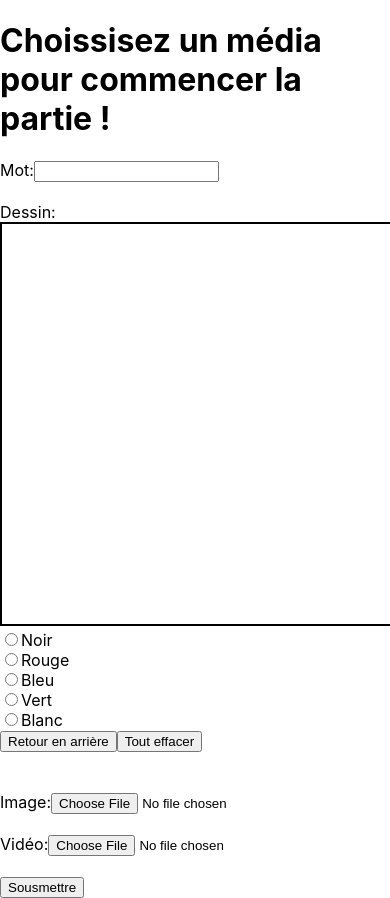
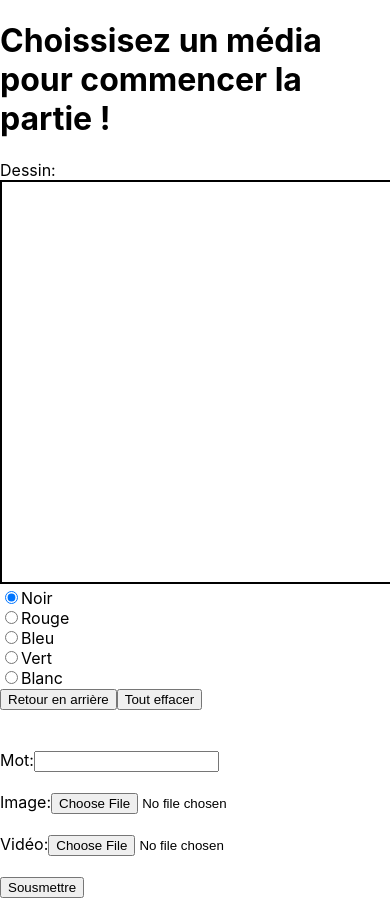
Before and after one commit to Pierre-Hugo/Projet_v1, a React (Create React App) app in the folder frontend-react/: page /export in a window 390 px wide. Built offline with nearby package versions, Linux system fonts and the light colour scheme; no server answers.

Commit message:
Version corrigée (radio buttons)
Bugs des radios buttons corrigés

Il reste à modifier le code pour que la page soit optimisée pour les téléphones au lieu d'être une version PC.

Il faut aussi corriger l'API de dessin pour que tout soit fonctionnel sur téléphones.

```diff
--- a/frontend-react/src/components/Canvas.js
+++ b/frontend-react/src/components/Canvas.js
@@ -7,7 +7,9 @@ class CanvasComponent extends Component {
     this.clearButtonRef = React.createRef();
     this.clearAllRef = React.createRef();
     this.path = [];
-    this.currentColor = '#000000';
+    this.state = {
+      currentColor: '#000000',
+    };
   }
 
   componentDidMount() {
@@ -19,7 +21,7 @@ class CanvasComponent extends Component {
     canvas.addEventListener('mousedown', (e) => {
       drawing = true;
       ctx.beginPath();
-      ctx.strokeStyle = this.currentColor;
+      ctx.strokeStyle = this.state.currentColor;
       ctx.moveTo(e.clientX - canvas.getBoundingClientRect().left, e.clientY - canvas.getBoundingClientRect().top);
     });
 
@@ -39,6 +41,15 @@ class CanvasComponent extends Component {
       drawing = false;
     });
 
+    // Ajout d'un événement click pour dessiner un point fixe
+    canvas.addEventListener('click', (e) => {
+      ctx.fillStyle = this.state.currentColor;
+      ctx.beginPath();
+      ctx.arc(e.clientX - canvas.getBoundingClientRect().left, e.clientY - canvas.getBoundingClientRect().top, 2, 0, Math.PI * 2);
+      ctx.fill();
+      this.path.push(ctx.getImageData(0, 0, canvas.width, canvas.height));
+    });
+
     this.clearButtonRef.current.addEventListener('click', () => {
       if (this.path.length > 0) {
         this.path.pop();
@@ -49,6 +60,7 @@ class CanvasComponent extends Component {
 
     this.clearAllRef.current.addEventListener('click', () => {
       ctx.clearRect(0, 0, canvas.width, canvas.height);
+      this.path = [];
     });
 
     const colors = [
@@ -62,8 +74,9 @@ class CanvasComponent extends Component {
     colors.forEach((colorData) => {
       const button = document.getElementById(colorData.id);
       button.addEventListener('click', () => {
-        this.currentColor = colorData.color; // Mettez à jour la couleur actuelle
-        ctx.strokeStyle = this.currentColor;
+        this.setState({ currentColor: colorData.color });
+        ctx.strokeStyle = colorData.color;
+        ctx.fillStyle = colorData.color;
       });
     });
 
@@ -85,22 +98,43 @@ class CanvasComponent extends Component {
           height={400}
           style={{ border: '2px solid black' }}
         ></canvas>
-        <br/>
-        <input type="radio" id="black" name="color"></input>
-        <label for="color">Noir</label>
-        <br/>
-        <input type="radio" id="red" name="color"></input>
-        <label for="color">Rouge</label>
-        <br/>
-        <input type="radio" id="blue" name="color"></input>
-        <label for="color">Bleu</label>
-        <br/>
-        <input type="radio" id="green" name="color"></input>
-        <label for="color">Vert</label>
-        <br/>
-        <input type="radio" id="white" name="color"></input>
-        <label for="color">Blanc</label>
-        <br/>
+        <br />
+        <input
+          type="radio"
+          id="black"
+          name="color"
+          defaultChecked
+        />
+        <label htmlFor="black">Noir</label>
+        <br />
+        <input
+          type="radio"
+          id="red"
+          name="color"
+        />
+        <label htmlFor="red">Rouge</label>
+        <br />
+        <input
+          type="radio"
+          id="blue"
+          name="color"
+        />
+        <label htmlFor="blue">Bleu</label>
+        <br />
+        <input
+          type="radio"
+          id="green"
+          name="color"
+        />
+        <label htmlFor="green">Vert</label>
+        <br />
+        <input
+          type="radio"
+          id="white"
+          name="color"
+        />
+        <label htmlFor="white">Blanc</label>
+        <br />
         <button ref={this.clearButtonRef}>Retour en arrière</button>
         <button ref={this.clearAllRef}>Tout effacer</button>
       </div>
--- a/frontend-react/src/pages/Export.js
+++ b/frontend-react/src/pages/Export.js
@@ -162,18 +162,15 @@ function Export({ws}) {
     return (
       <>
             <h1>Choissisez un média pour commencer la partie !</h1>
+            <label> Dessin:</label>
+            <CanvasComponent />
+            <br />
+            <br />
               <form onSubmit={handleSubmit}>
                 <label>
                     Mot:
                     <input type="text" value={mot} onChange={handleInputChange} />
                 </label>
-                <br />
-                <br />
-                <label>
-                    Dessin:
-                    <CanvasComponent />
-                </label>
-
                 <br />
                 <br />
                 <label>
```
